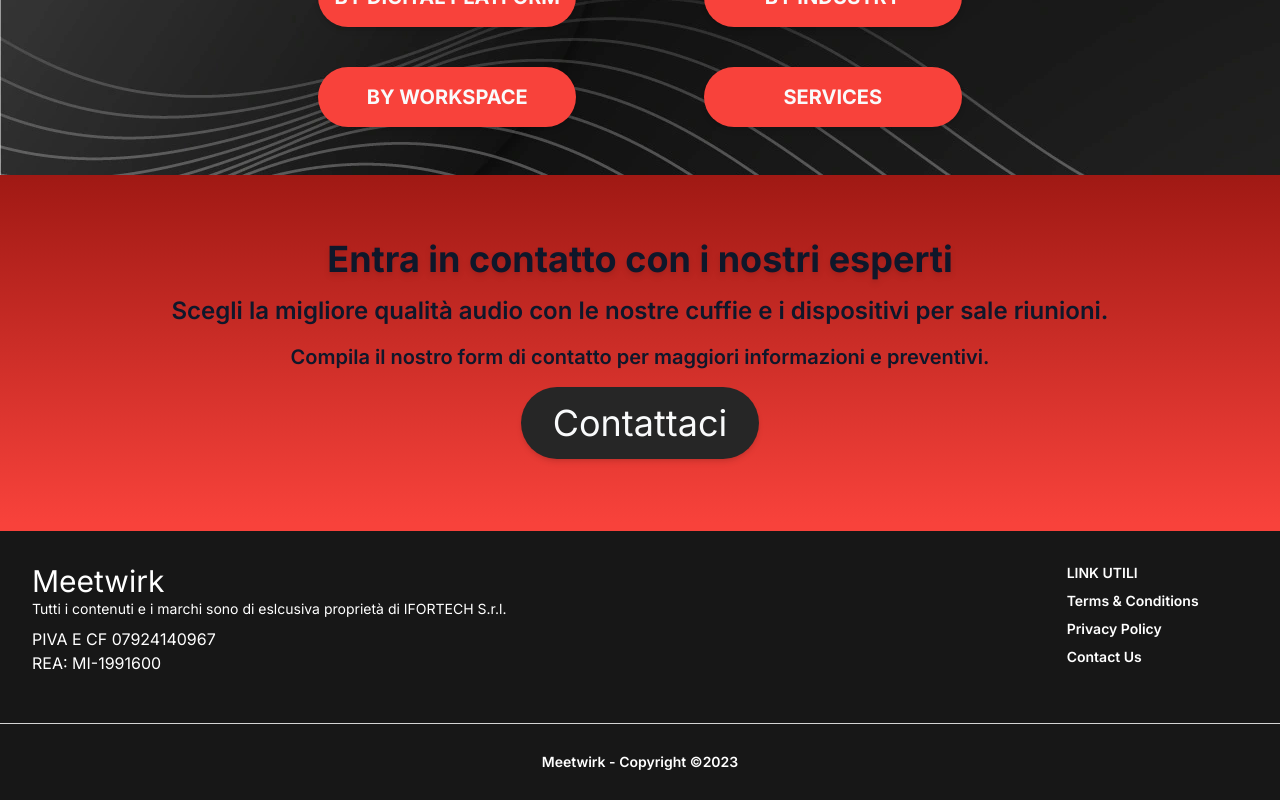
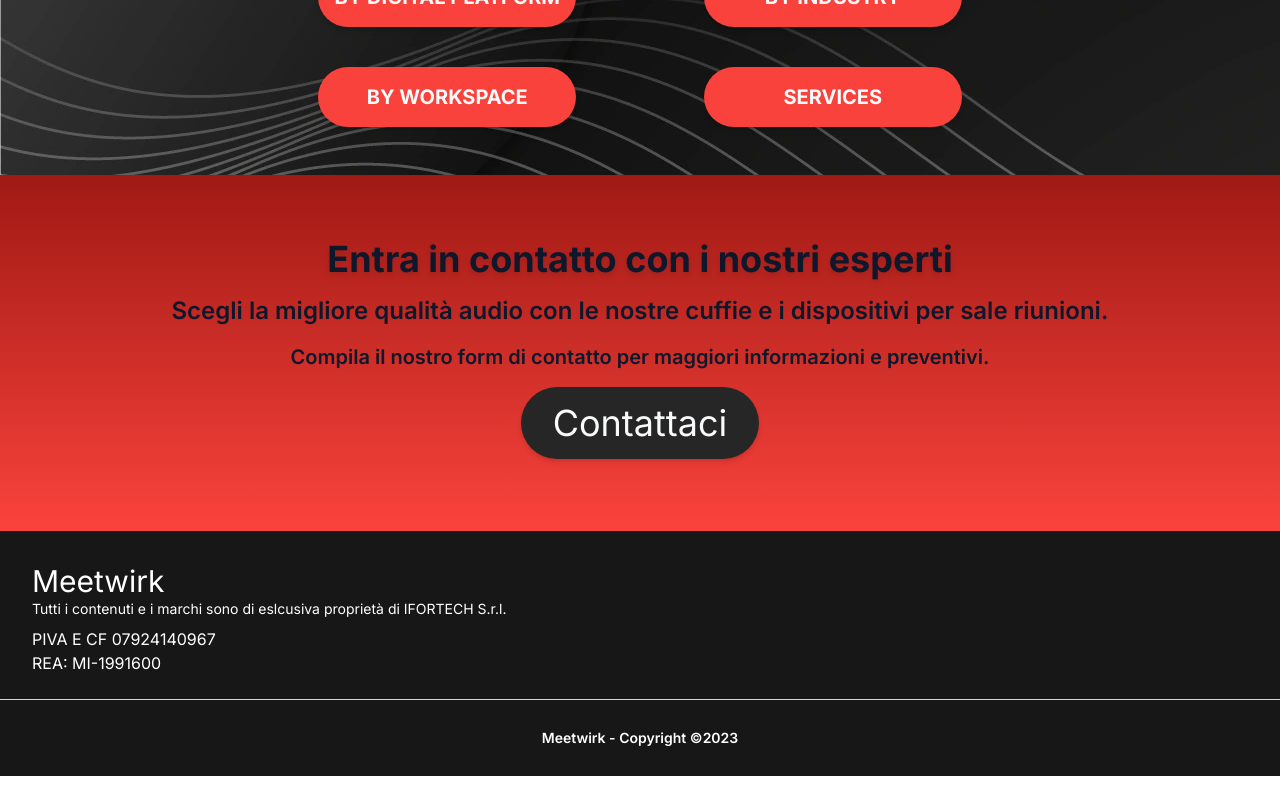
Before and after one commit to PerroniClaudio/meetwirk, a Next.js app: page / in a window 1280 px wide. Shown: the part 1665-2465 px from the top of the page. After the commit the page ends 2441 px from the top, so only its background shows below. Built offline with nearby package versions, Linux system fonts and the light colour scheme.

Commit message:
Rimossi temporaneamente link policy per pagine inesistenti

```diff
--- a/components/Footer.tsx
+++ b/components/Footer.tsx
@@ -22,7 +22,7 @@ function Footer({}: Props) {
           <div className="w-full lg:w-6/12 px-4">
             <div className="flex flex-wrap items-top mb-6">
               <div className="w-full lg:w-4/12 px-4 ml-auto"></div>
-              <div className="w-full lg:w-4/12 px-4">
+              {/* <div className="w-full lg:w-4/12 px-4">
                 <span className="block uppercase text-blueGray-500 text-sm font-semibold mb-2">
                   Link utili
                 </span>
@@ -30,26 +30,26 @@ function Footer({}: Props) {
                   <li>
                     <a
                       className="text-blueGray-600 hover:text-blueGray-800 font-semibold block pb-2 text-sm"
-                      href="https://creative-tim.com/terms?ref=njs-profile">
+                      href="">
                       Terms &amp; Conditions
                     </a>
                   </li>
                   <li>
                     <a
                       className="text-blueGray-600 hover:text-blueGray-800 font-semibold block pb-2 text-sm"
-                      href="https://creative-tim.com/privacy?ref=njs-profile">
+                      href="">
                       Privacy Policy
                     </a>
                   </li>
                   <li>
                     <a
                       className="text-blueGray-600 hover:text-blueGray-800 font-semibold block pb-2 text-sm"
-                      href="https://creative-tim.com/contact-us?ref=njs-profile">
+                      href="">
                       Contact Us
                     </a>
                   </li>
                 </ul>
-              </div>
+              </div> */}
             </div>
           </div>
         </div>
--- a/components/ui/dialog.tsx
+++ b/components/ui/dialog.tsx
@@ -11,11 +11,10 @@ const Dialog = DialogPrimitive.Root
 const DialogTrigger = DialogPrimitive.Trigger
 
 const DialogPortal = ({
-  className,
   children,
   ...props
 }: DialogPrimitive.DialogPortalProps) => (
-  <DialogPrimitive.Portal className={cn(className)} {...props}>
+  <DialogPrimitive.Portal {...props}>
     <div className="fixed inset-0 z-50 flex items-start justify-center sm:items-center">
       {children}
     </div>
```
Also changed, not shown: 1 other file (tests, documents, lock files or other folders).
